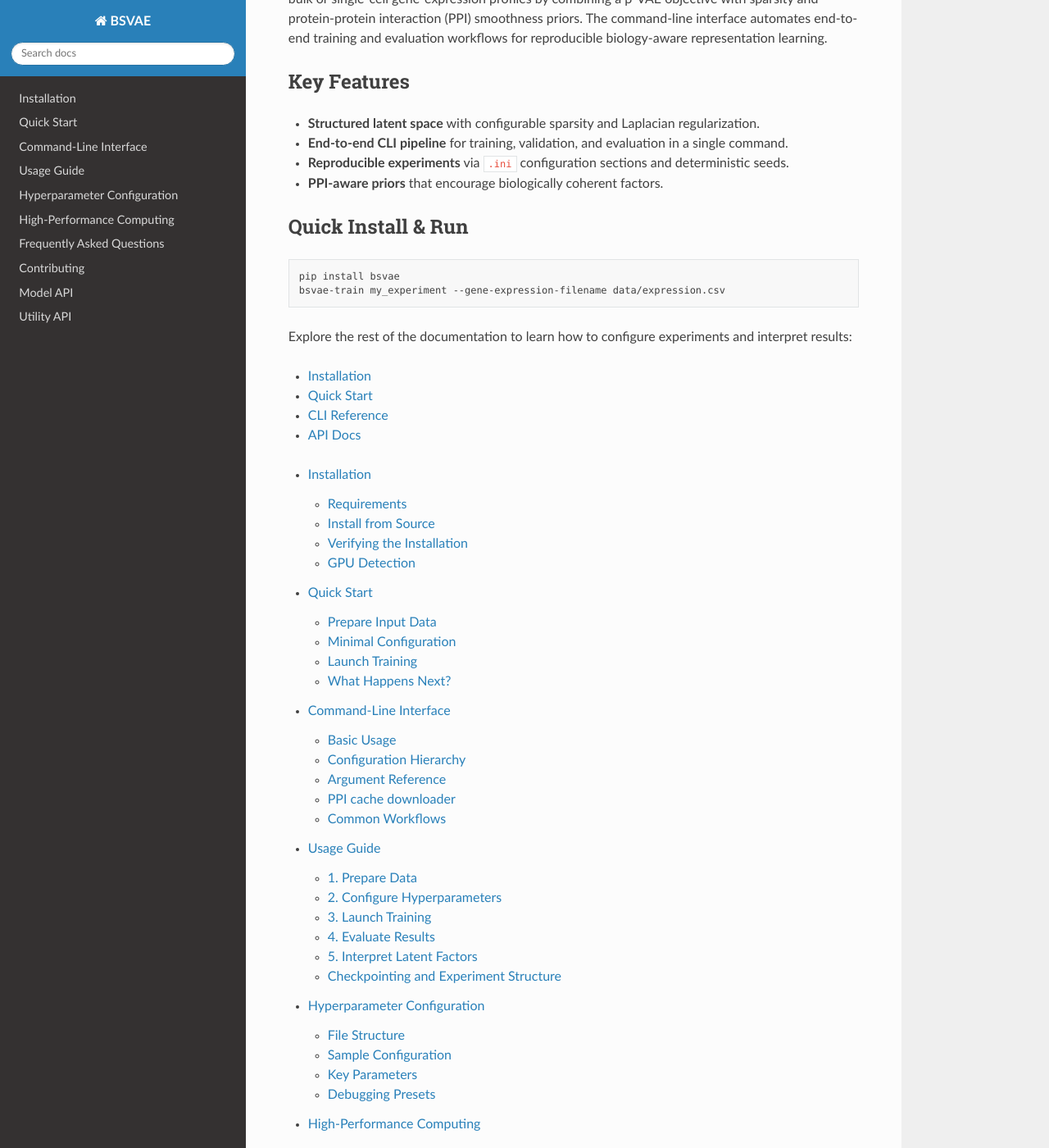
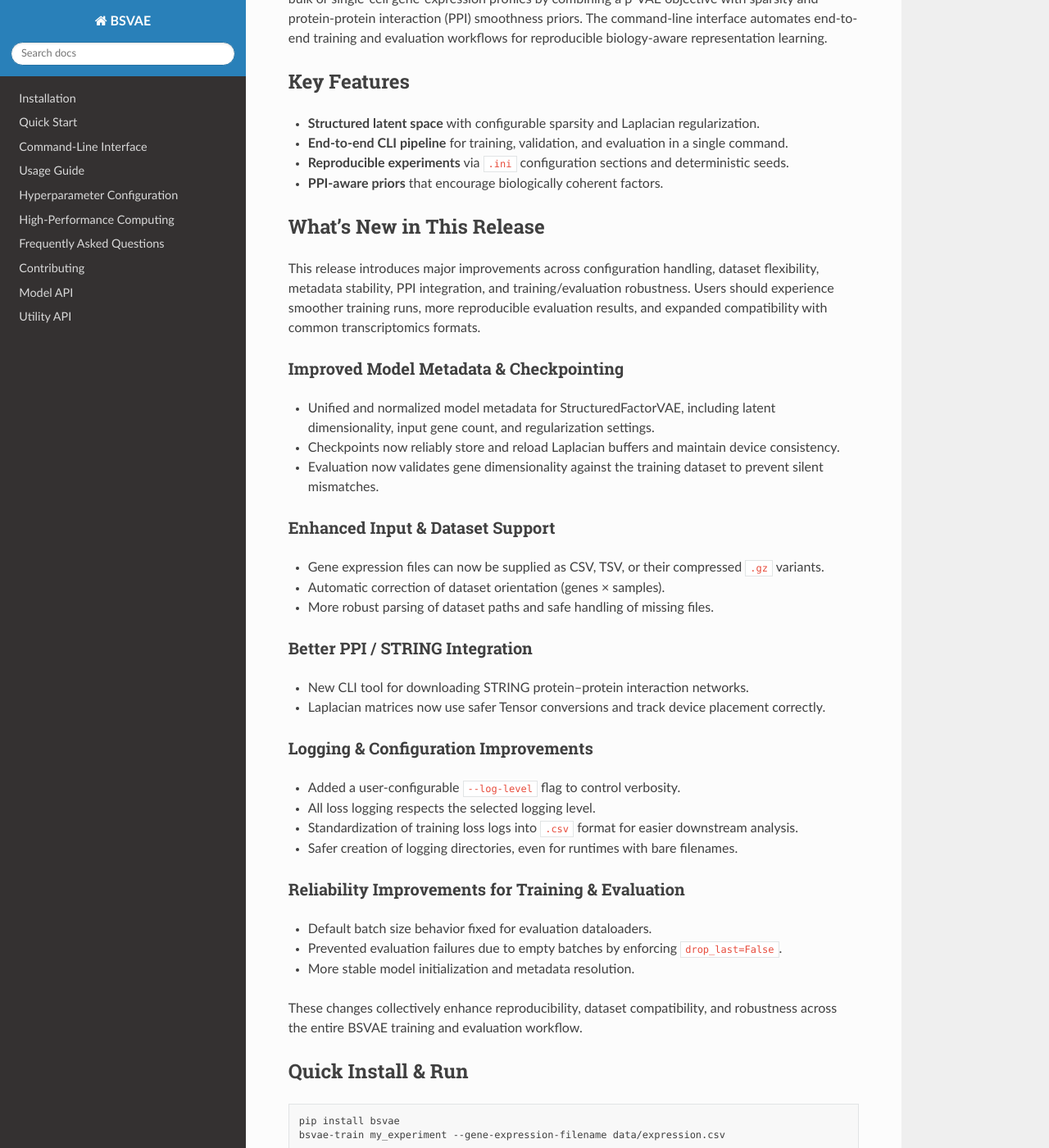
Before and after one commit to heart-gen/BSVAE, a Sphinx documentation site: the page built from docs/index.md, in a window 1280 px wide and 1400 px high, scrolled down 197 px. Shown: the whole window at 82% size. Built offline with Sphinx 7.4.7 and the Read the Docs theme 3.1.0, drawn with Linux system fonts in a browser that asks for light colours.

Commit message:
Add release notes to docs homepage

````diff
--- a/docs/index.md
+++ b/docs/index.md
@@ -7,6 +7,42 @@ Biologically Structured Variational Autoencoder (**BSVAE**) learns interpretable
 - **End-to-end CLI pipeline** for training, validation, and evaluation in a single command.
 - **Reproducible experiments** via `.ini` configuration sections and deterministic seeds.
 - **PPI-aware priors** that encourage biologically coherent factors.
+
+## What’s New in This Release
+
+This release introduces major improvements across configuration handling, dataset flexibility, metadata stability, PPI integration, and training/evaluation robustness. Users should experience smoother training runs, more reproducible evaluation results, and expanded compatibility with common transcriptomics formats.
+
+### Improved Model Metadata & Checkpointing
+
+* Unified and normalized model metadata for StructuredFactorVAE, including latent dimensionality, input gene count, and regularization settings.
+* Checkpoints now reliably store and reload Laplacian buffers and maintain device consistency.
+* Evaluation now validates gene dimensionality against the training dataset to prevent silent mismatches.
+
+### Enhanced Input & Dataset Support
+
+* Gene expression files can now be supplied as CSV, TSV, or their compressed `.gz` variants.
+* Automatic correction of dataset orientation (genes × samples).
+* More robust parsing of dataset paths and safe handling of missing files.
+
+### Better PPI / STRING Integration
+
+* New CLI tool for downloading STRING protein–protein interaction networks.
+* Laplacian matrices now use safer Tensor conversions and track device placement correctly.
+
+### Logging & Configuration Improvements
+
+* Added a user-configurable `--log-level` flag to control verbosity.
+* All loss logging respects the selected logging level.
+* Standardization of training loss logs into `.csv` format for easier downstream analysis.
+* Safer creation of logging directories, even for runtimes with bare filenames.
+
+### Reliability Improvements for Training & Evaluation
+
+* Default batch size behavior fixed for evaluation dataloaders.
+* Prevented evaluation failures due to empty batches by enforcing `drop_last=False`.
+* More stable model initialization and metadata resolution.
+
+These changes collectively enhance reproducibility, dataset compatibility, and robustness across the entire BSVAE training and evaluation workflow.
 
 ## Quick Install & Run
 ```bash
````
